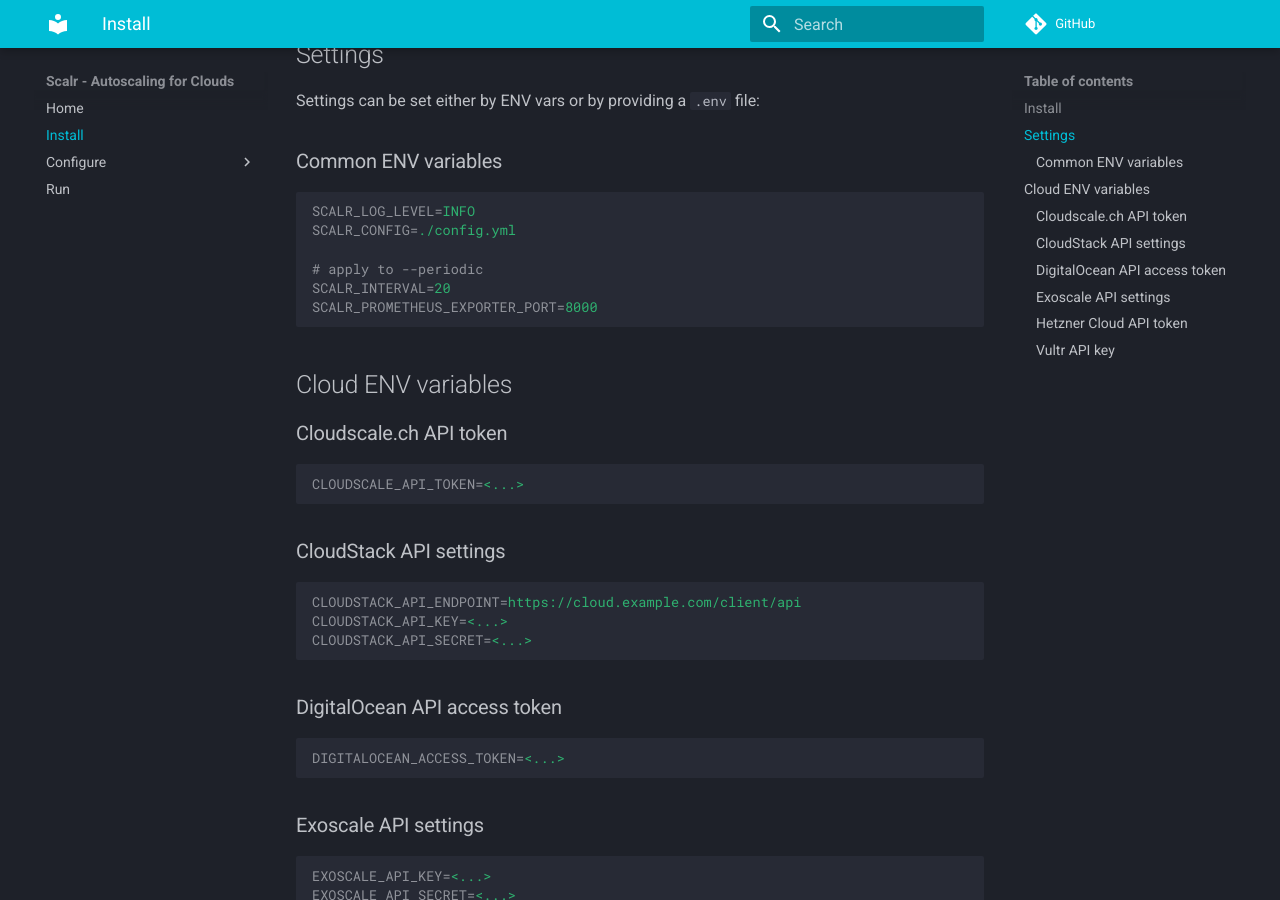
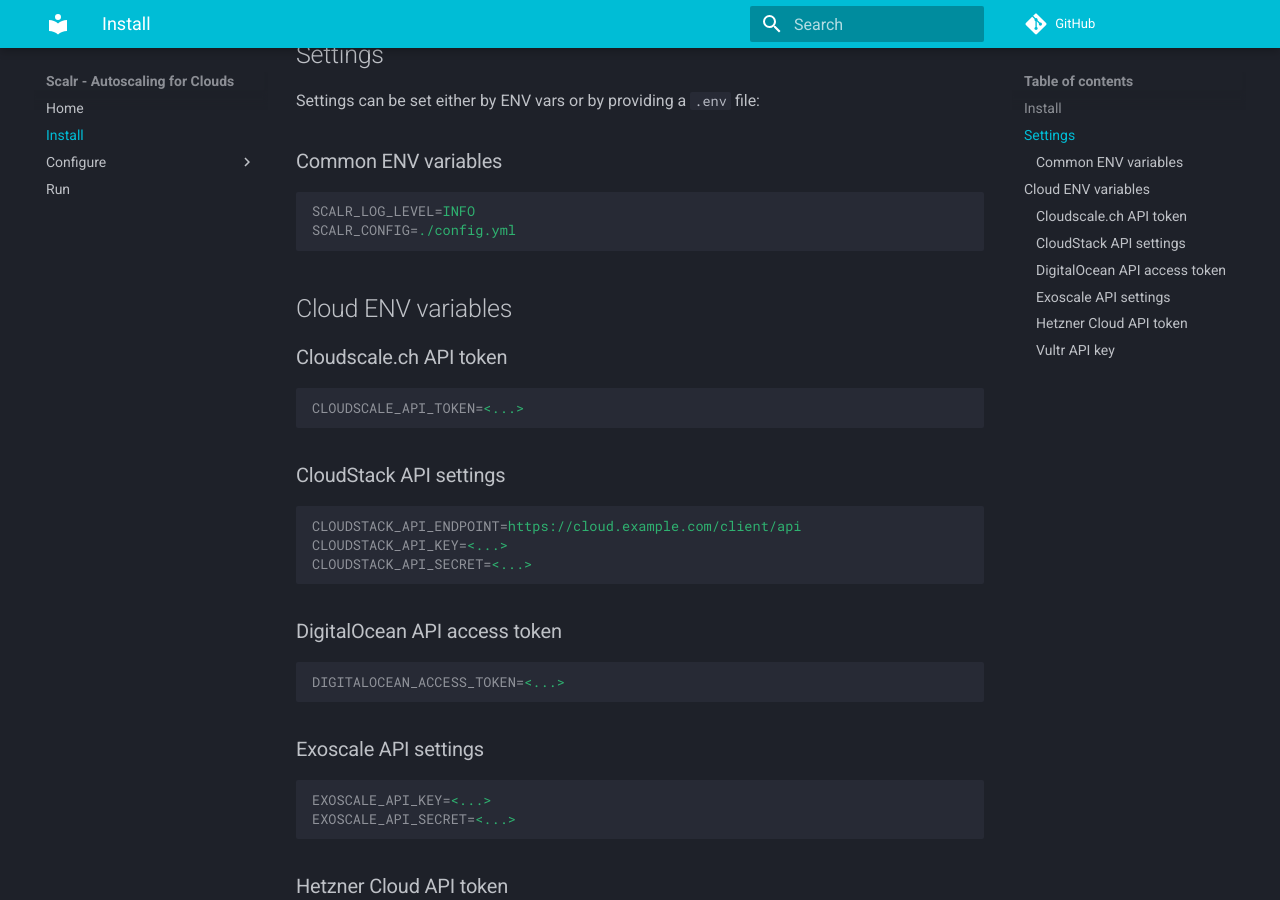
Before and after one commit to ngine-io/scalr, an MkDocs documentation site: the page built from docs/install.md, in a window 1280 px wide and 900 px high, scrolled down 381 px. Built offline with MkDocs 1.6.1 and Material for MkDocs 9.7.7, drawn with Linux system fonts in a browser that asks for light colours; comment, search, counter and statistics services are not loaded.

Commit message:
Update install.md

````diff
--- a/docs/install.md
+++ b/docs/install.md
@@ -18,10 +18,6 @@
 ```ini
 SCALR_LOG_LEVEL=INFO
 SCALR_CONFIG=./config.yml
-
-# apply to --periodic
-SCALR_INTERVAL=20
-SCALR_PROMETHEUS_EXPORTER_PORT=8000
 ```
 
 ## Cloud ENV variables
````
